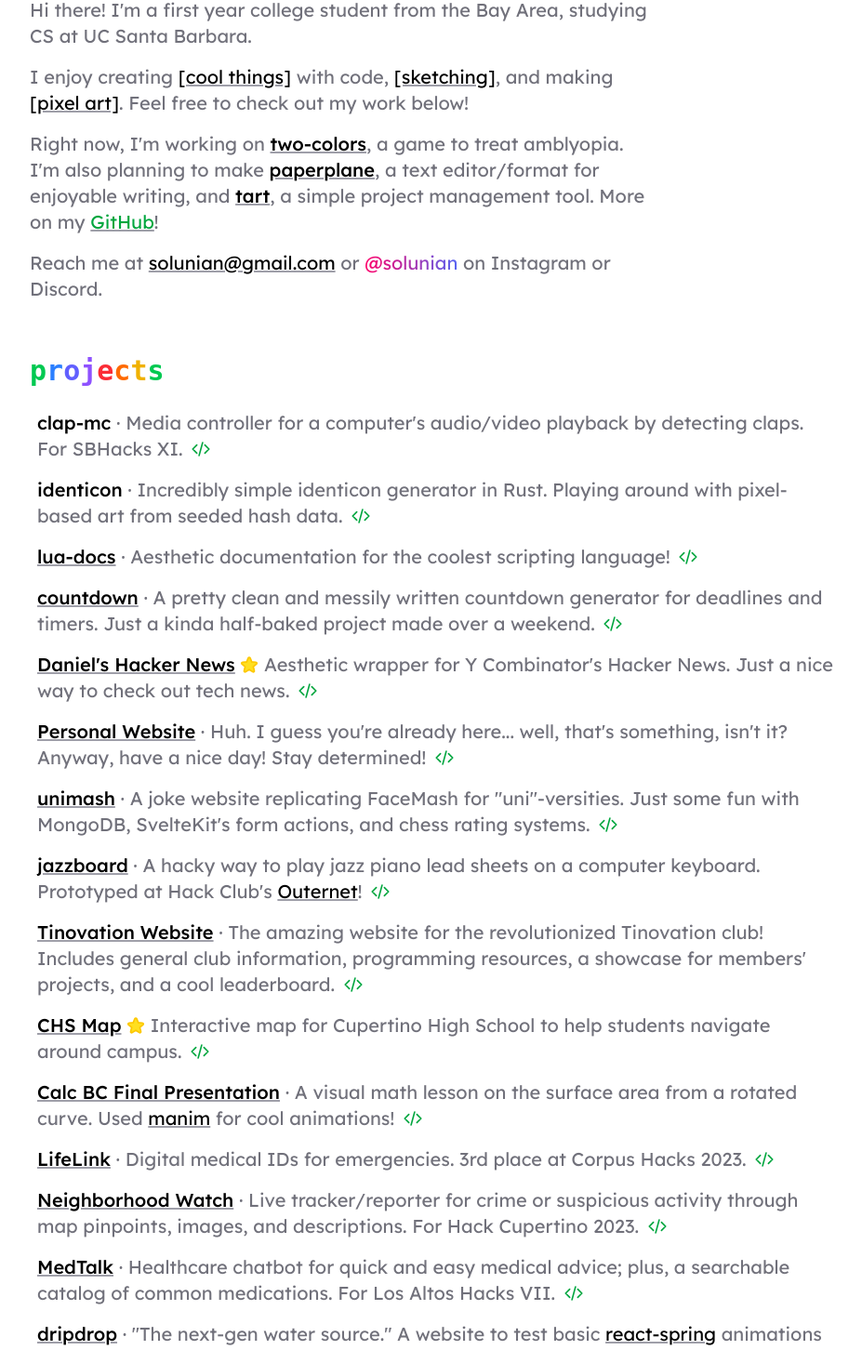
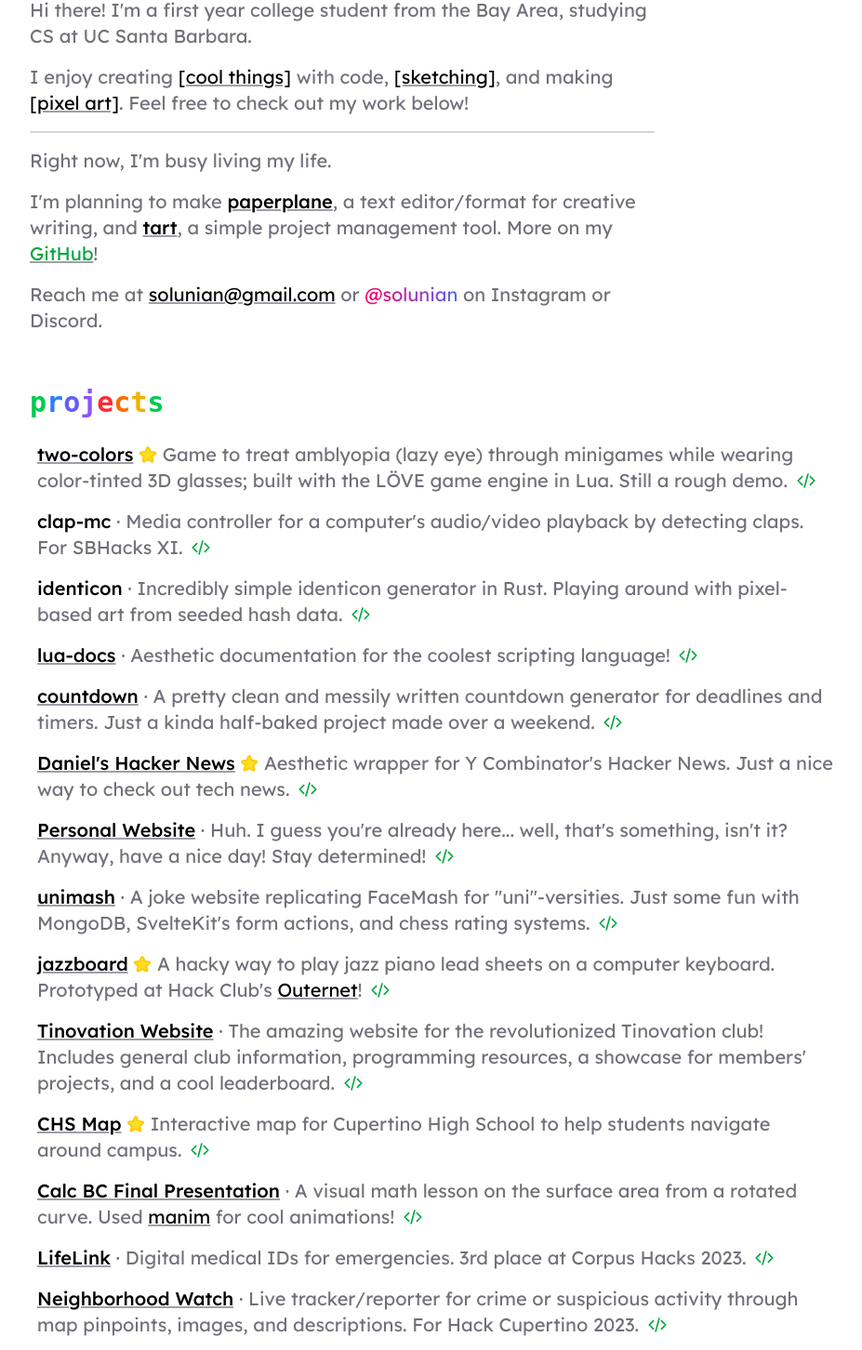
Before and after one commit to solunian/website, a SvelteKit app: page / in a window 1280 px wide. Shown: the part 155-1607 px from the top of the page at 93% size, without its empty margins (176-1103 px from the left). Built offline with nearby package versions, Linux system fonts and the light colour scheme; a web font is replaced by a local one.

Commit message:
chore: update readme

```diff
--- a/src/routes/+page.svelte
+++ b/src/routes/+page.svelte
@@ -30,13 +30,14 @@
         <Link href="#pixel-art">[pixel art]</Link>. Feel free to check out my work below!
       </p>
 
+      <hr class="rounded-full border-1 border-zinc-300 dark:border-zinc-700" />
+
+      <p>Right now, I'm busy living my life.</p>
+
       <p>
-        Right now, I'm working on
-        <Link href="https://github.com/solunian/two-colors">
-          <b class="font-medium">two-colors</b></Link
-        >, a game to treat amblyopia. I'm also planning to make <Link
-          href="https://github.com/solunian/paperplane"><b class="font-medium">paperplane</b></Link
-        >, a text editor/format for enjoyable writing, and
+        I'm planning to make <Link href="https://github.com/solunian/paperplane"
+          ><b class="font-medium">paperplane</b></Link
+        >, a text editor/format for creative writing, and
         <Link href="https://github.com/solunian/tart"><b class="font-medium">tart</b></Link>, a
         simple project management tool. More on my <Link href="https://github.com/solunian"
           ><span class="text-green-600">GitHub</span></Link
@@ -53,6 +54,15 @@
     </header>
 
     <Section id="projects">
+      <Project
+        title="two-colors"
+        link="https://solunian.itch.io/two-colors"
+        github_link="https://github.com/solunian/two-colors"
+        starred>
+        Game to treat amblyopia (lazy eye) through minigames while wearing color-tinted 3D glasses;
+        built with the LÖVE game engine in Lua. Still a rough demo.
+      </Project>
+
       <Project title="clap-mc" github_link="https://github.com/solunian/clap-mc">
         Media controller for a computer's audio/video playback by detecting claps. For SBHacks XI.
       </Project>
@@ -100,8 +110,9 @@
 
       <Project
         title="jazzboard"
-        link="https://jazzboard.vercel.app/"
-        github_link="https://github.com/solunian/jazzboard">
+        link="https://jazzboard-solunian.vercel.app/"
+        github_link="https://github.com/solunian/jazzboard"
+        starred>
         A hacky way to play jazz piano lead sheets on a computer keyboard. Prototyped at Hack Club's <Link
           href="https://outernet.hackclub.com">Outernet</Link
         >!
@@ -164,9 +175,8 @@
         title="dripdrop"
         link="https://dripdrop-two.vercel.app/"
         github_link="https://github.com/solunian/dripdrop">
-        "The next-gen water source." A website to test basic
-        <Link href="https://www.react-spring.dev/">react-spring</Link>
-        animations and dark mode with <Link href="https://tailwindcss.com/">tailwindcss</Link>.
+        "The next-gen water source." A website to test basic react-spring animations and dark mode
+        with tailwindcss.
       </Project>
 
       <Project title="Mute Ads on Spotify" github_link="https://github.com/solunian/mute-ads">
@@ -190,7 +200,6 @@
           "rishi.jpg",
           "annie.jpg",
           "shine.jpg",
-          "sophie.jpg",
           "lincoln_skull.jpg",
           "orchids.jpg",
           "daniels_hand.jpg",
```
Also changed, not shown: static/sketches/sophie.jpg (deleted).
